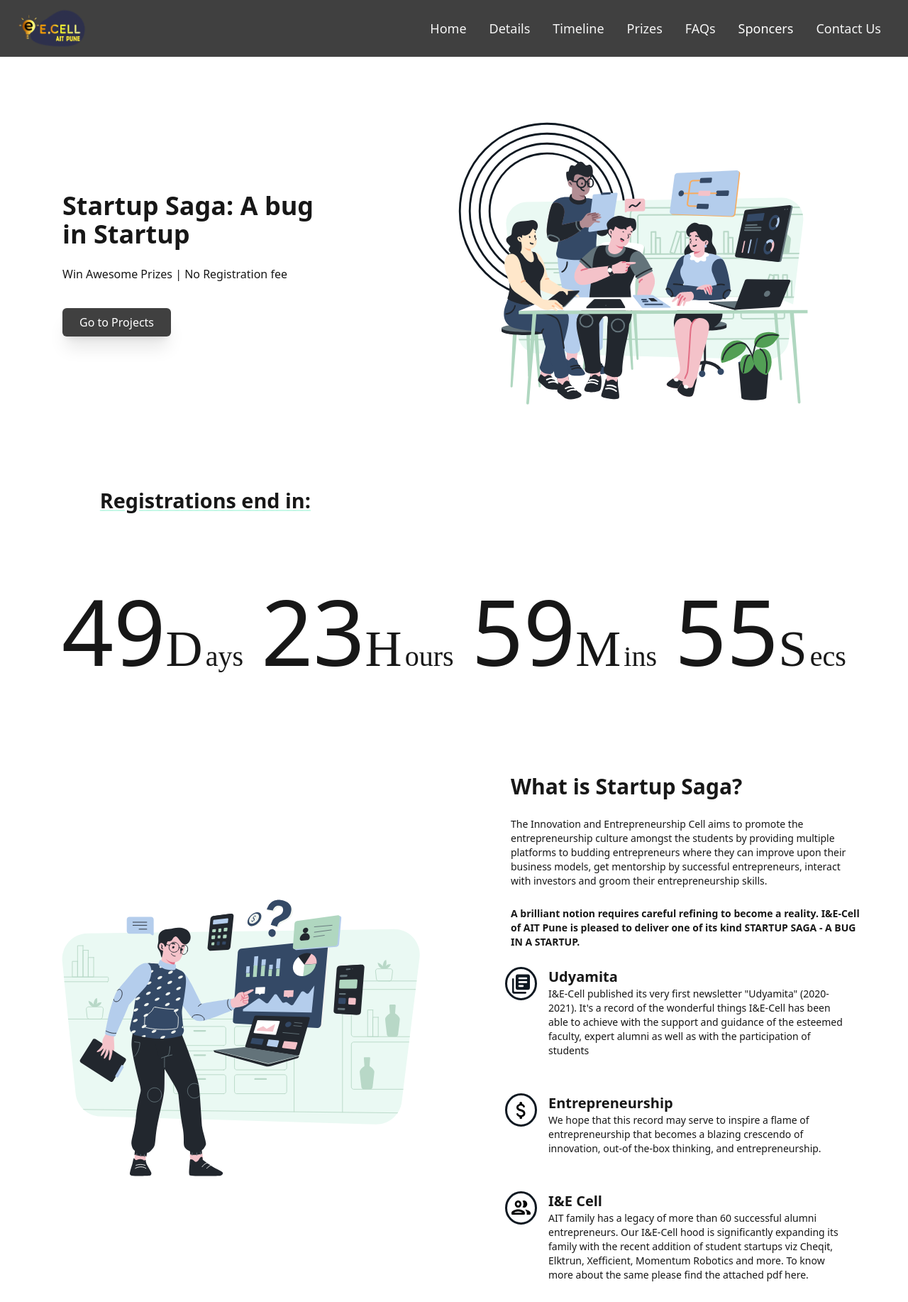
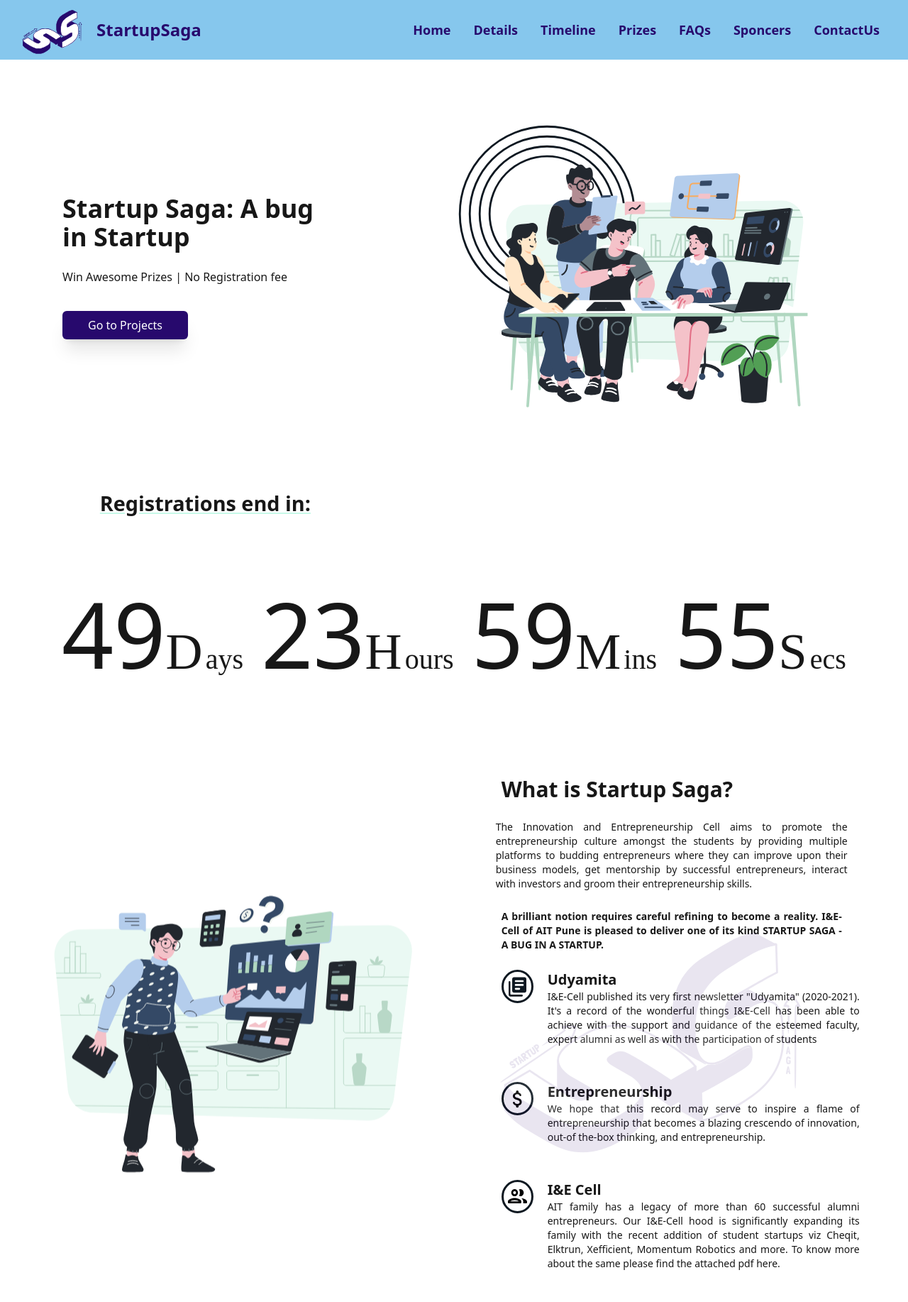
Before and after one commit to GulshanSinghAIT/StartUP-Saga, a website built with Vite: page index.html in a window 1280 px wide. Shown: the top 1834 px of the page at 71% size. Built offline with nearby package versions, Linux system fonts and the light colour scheme.

Commit message:
animated site

```diff
--- a/index.html
+++ b/index.html
@@ -20,7 +20,7 @@
 
   <!-- ...................navbar..................... -->
 
-  <nav class="nav_bar  mx-auto p-1.5  bg-neutral-700">
+  <nav class="nav_bar mx-auto p-2  bg-[#86C7ED] animated fadeIn">
     <div class="container
       mx-auto
       flex
@@ -28,11 +28,7 @@
       justify-between
       ">
       <a href="/" class="focus:outline-none
-        focus-visible:ring-4
-     ring-neutral-900
       rounded-sm
-      ring-offset-4
-     ring-offset-neutral-700
       lg:absolute
       px-5
       z-50
@@ -40,20 +36,25 @@
       transition-opacity
 
         " aria-label="Go to homepage">
-        <img src="/assets/ECEL LOGO.png" width="70" class="w-18
-          md:w-20 lg:w-24 transform
+        <img src="/assets/StartUpSaga.svg" width="60" class="w-16
+
+          md:w-18 lg:w-24 transform
           transition-all
           hover:scale-110 " alt="Ecell logo">
+
+
       </a>
-
+      <h1 class="relative text-2xl text-[#27096D] transform
+      transition-all
+      hover:scale-110 font-semibold px-32">StartupSaga</h1>
       <button id="menu" class="
     lg:hidden
     focus:outline-none
     focus-visible:ring-4
-    ring-neutral-900
+
     rounded-sm
-    ring-offset-4
-    ring-offset-neutral-700
+
+
     text-neutral-100
     hover:text-neutral-600
       transition-colors
@@ -71,8 +72,8 @@
       z-40
       right-0
       left-0
-      top-14
-      bg-neutral-700
+      top-12
+      bg-[#86C7ED]
       shadow-2xl
       text-center
       text-lg
@@ -96,11 +97,13 @@
       transform
           transition-all
           hover:scale-110
+
         py-1
         px-4
         rounded-sm
-      text-neutral-100
-      hover:text-neutral-400
+        font-semibold
+      text-[#27096D]
+      hover:text-neutral-100
 
 
         " href="#homee">Home</a>
@@ -115,8 +118,9 @@
         px-4
         rounded-sm
         ring-offset-4
-      text-neutral-100
-      hover:text-neutral-400
+        font-semibold
+        text-[#27096D]
+      hover:text-neutral-100
 
 
         " href="#details">Details</a>
@@ -127,8 +131,9 @@
           hover:scale-110
         py-1
         px-4
-      text-neutral-100
-      hover:text-neutral-400
+        font-semibold
+        text-[#27096D]
+      hover:text-neutral-100
 
 
         " href="/">Timeline</a>
@@ -142,8 +147,9 @@
         px-4
         ring-neutral-900
         rounded-sm
-      text-neutral-100
-      hover:text-neutral-400
+        font-semibold
+        text-[#27096D]
+      hover:text-neutral-100
 
 
         " href="#Prizess">Prizes</a>
@@ -156,8 +162,9 @@
           hover:scale-110
         py-1
         px-4
-        text-neutral-100
-       hover:text-neutral-400
+        font-semibold
+      text-[#27096D]
+       hover:text-neutral-100
 
 
         " href="#FAQ">FAQs</a>
@@ -169,8 +176,9 @@
           hover:scale-110
         py-1
         px-4
-      text-white
-        hover:text-neutral-400
+        font-semibold
+        text-[#27096D]
+        hover:text-neutral-100
         rounded-md
 
 
@@ -189,11 +197,12 @@
       ring-neutral-900
       rounded-sm
 
-    text-neutral-100
-      hover:text-neutral-400
+      font-semibold
+      text-[#27096D]
+      hover:text-neutral-100
 
 
-        " href="#footerr">Contact Us</a>
+        " href="#footerr">ContactUs</a>
 
 
       </div>
@@ -208,10 +217,10 @@
   <!-- .....................hero section.......................... -->
 
   <section aria-labeledby="home" class="relative py-10
-">
+fadeIn -z-10">
     <div id="homee" class="flex flex-wrap-reverse gap-8 justify-evenly">
       <div class="flex gap-9 flex-wrap flex-col items-start
-    lg:justify-center">
+    lg:justify-center comeInLeft">
         <div class="flex-flex-wrap max-w-sm flex-col items-start gap-2">
           <h2 class="text-4xl  font-semibold">
             Startup Saga: A bug in Startup
@@ -227,8 +236,8 @@
           transition-all
           hover:scale-110
           py-2
-          px-6
-          bg-neutral-700
+          px-9
+          bg-[#27096D]
           text-white
           flex
           gap-2
@@ -244,15 +253,19 @@
         </a>
 
       </div>
-      <img src="/assets/Frame 12.svg" width="600" class="p-12 lg:w-999" alt="">
+      <div class="comeInRight">
+
+        <img src="/assets/Frame 12.svg" width="600" class="p-12 lg:w-999" alt="">
+      </div>
     </div>
+
   </section>
 
 
 
   <!-- ........................ Countdown Timer .......................... -->
 
-  <section class="relative ">
+  <section class="relative hidder">
 
     <h1 class=" timer_heading font-semibold">Registrations end in:</h1>
 
@@ -303,11 +316,14 @@
 
 
       <div id="details" class="flex flex-wrap gap-8 justify-evenly">
-        <img src="/assets/Instagram post - 1.svg" width="580" class=" ig-post p-8 lg:w-950" alt="">
+        <img src="/assets/Instagram post - 1.svg" width="580" class=" ig-post p-8 lg:w-950 hovering" alt="">
         <div class="flex gap-9 flex-wrap flex-col items-start
         lg:justify-center">
+
+          <img class="absolute opacity-10 " src="/assets/StartUpSaga.svg" alt="">
+
           <div class="flex-flex-wrap flex-col items-start gap-2">
-            <h2 class="text-3xl  font-semibold px-2">
+            <h2 class="text-3xl  font-semibold px-4">
 
 
 
@@ -315,14 +331,14 @@
             </h2>
 
             <br>
-            <p class=" text-sm max-w-lg px-2">The Innovation and Entrepreneurship Cell aims to promote the
+            <p class=" text-sm text-justify max-w-lg px-2">The Innovation and Entrepreneurship Cell aims to promote the
               entrepreneurship
               culture amongst the students by providing multiple platforms to budding entrepreneurs
               where they can improve upon their business models, get mentorship by successful
               entrepreneurs, interact with investors and groom their entrepreneurship skills.
             </p>
             <br>
-            <p class="max-w-lg text-sm font-bold px-2">
+            <p class="max-w-lg text-sm text-justify font-bold px-4">
               A brilliant notion requires careful refining to become a reality. I&E-Cell of AIT Pune is pleased to
               deliver one of its kind STARTUP SAGA - A BUG IN A STARTUP.
             </p>
@@ -336,7 +352,7 @@
 
         md:flex-1
         ">
-              <div class="
+              <div class=" px-4
 
         ">
 
@@ -344,8 +360,9 @@
 
               </div>
               <div>
-                <h1 class="text-xl font-semibold  px-4">Udyamita</h1>
-                <p class="max-w-md text-sm px-4">I&E-Cell published its very first newsletter "Udyamita" (2020-2021).
+                <h1 class="text-xl font-semibold  px-1">Udyamita</h1>
+                <p class="max-w-md text-justify text-sm px-1">I&E-Cell published its very first newsletter "Udyamita"
+                  (2020-2021).
                   It's a record of the wonderful things I&E-Cell has been able to achieve with the support and guidance
                   of the esteemed faculty, expert alumni as well as with the participation of students</p>
               </div>
@@ -357,14 +374,14 @@
 
         md:flex-1
         ">
-              <div class="
+              <div class="px-4
         ">
                 <img src="/assets/Group 61 (1).svg" alt="">
 
               </div>
               <div>
-                <h1 class="text-xl  font-semibold px-4">Entrepreneurship</h1>
-                <p class="max-w-md text-sm px-4">We hope that this record may serve to inspire a flame of
+                <h1 class="text-xl  font-semibold px-1">Entrepreneurship</h1>
+                <p class="max-w-md text-justify text-sm px-1">We hope that this record may serve to inspire a flame of
                   entrepreneurship that becomes a blazing crescendo of innovation, out-of the-box thinking, and
                   entrepreneurship.</p>
               </div>
@@ -376,15 +393,15 @@
 
         md:flex-1
         ">
-              <div class="
+              <div class=" px-4
 
         ">
                 <img src="/assets/Group 61.svg" alt="">
 
               </div>
               <div>
-                <h1 class="text-xl  font-semibold px-4">I&E Cell</h1>
-                <p class="max-w-md text-sm px-4">AIT family has a legacy of more than 60 successful alumni
+                <h1 class="text-xl  font-semibold px-1">I&E Cell</h1>
+                <p class="max-w-md text-justify text-sm px-1">AIT family has a legacy of more than 60 successful alumni
                   entrepreneurs. Our I&E-Cell hood is significantly expanding its family with the recent addition of
                   student startups viz Cheqit, Elktrun, Xefficient, Momentum Robotics and more. To know more about the
                   same please find the attached pdf here.</p>
@@ -399,7 +416,7 @@
 
 
       <!---------------------- Prizes section --------------------------->
-      <div id="Prizess" class="prizes mx-auto max-w-xl relative top-12">
+      <div id="Prizess" class="prizes mx-auto max-w-xl relative top-12 hidder">
         <h1 class="text-center mx-auto font-sans text-4xl font-bold">Prizes</h1>
         <div class="transform
         transition-all
@@ -506,14 +523,14 @@
       <img src="assets/Group 39.svg" alt="" class="justify-center w-full lg:w-80 md:w-80">
       </div>
     </div> -->
-      <div id="FAQ" class="faqsection relative top-28 mx-auto">
+      <div id="FAQ" class="faqsection relative top-28 mx-auto hidder">
         <h1 class="text-center mx-auto font-sans text-4xl font-bold">FAQ</h1>
         <div class="faq prizes mx-auto max-w-full relative top-2 flex justify-center">
           <div
             class="container lg:grid lg:grid-rows-1 lg:grid-cols-2 lg:items-center md:flex md:flex-col-reverse md:justify-center md:items-center flex flex-col-reverse p-4 w-fit">
             <div class="faqmain col-span-1">
               <div class="question gap-2 mt-12 border-solid  border-2 border-neutral-600 rounded-md">
-                <div class="question-question flex justify-center p-2 rounded-md bg-[#B4CDEC]">
+                <div class="question-question flex justify-center p-2 rounded-md bg-[#86C7ED]">
                   <div class="faqquestion">Lorem ipsum dolor sit amet consectetur adipisicing elit. Officiis, similique.
                   </div>
                   <div class="arrow translate-y-0.5">
@@ -611,7 +628,7 @@
             </div>
 
 
-            <img src="assets/Group 39.svg" alt="" class="justify-center lg:ml-12 relative top-5 w-full col-span-1">
+            <img src="assets/Group 39.svg" alt="" class="justify-center lg:ml-12 relative top-5 w-full col-span-1 hovering">
           </div>
         </div>
       </div>
@@ -622,7 +639,7 @@
 
 
       <!------------------- Sponsors section ------------------->
-      <div id="Sponc" class="sponsors mx-auto relative top-40">
+      <div id="Sponc" class="sponsors mx-auto relative top-40 hidder">
         <h1 class="text-center mx-auto font-sans text-4xl justify-center font-bold">Our Sponsors</h1>
         <div class="sponsor-cards">
           <div class="keysponsors flex gap-2 justify-center mt-8">
@@ -635,17 +652,17 @@
           <div class="sponsorcards flex flex-col items-center lg:flex-row gap-8 justify-center mt-4">
             <div class="  transform
             transition-all
-            hover:scale-110 sponsor bg-[#B4CDEC] w-40 p-6 justify-center rounded-sm">
+            hover:scale-110 sponsor bg-[#A183E7] w-40 p-6 justify-center rounded-sm">
               <img src="assets/Devfolio_Logo-Colored.png" alt="">
             </div>
             <div class="   transform
             transition-all
-            hover:scale-110 sponsor bg-[#B4CDEC] w-40 p-6 justify-center rounded-sm">
+            hover:scale-110 sponsor bg-[#A183E7] w-40 p-6 justify-center rounded-sm">
               <img src="assets/Polygon_Logo-Dark.png" alt="">
             </div>
             <div class="  transform
             transition-all
-            hover:scale-110 sponsor bg-[#B4CDEC] w-40 p-7 justify-center rounded-sm">
+            hover:scale-110 sponsor bg-[#A183E7] w-40 p-7 justify-center rounded-sm">
               <img src="assets/Solana-Colored.svg" alt="">
             </div>
           </div>
@@ -659,10 +676,10 @@
             <img src="assets/Line 26.svg" alt="" class="opacity-0 lg:opacity-100">
           </div>
           <div class="sponsorcards flex flex-col items-center lg:flex-row gap-8 justify-center mt-4">
-            <div class="sponsor bg-[#B4CDEC] w-40 p-6 justify-center rounded-sm">
+            <div class="sponsor bg-[#A183E7] w-40 p-6 justify-center rounded-sm">
               <img src="assets/Devfolio_Logo-Colored.png" alt="">
             </div>
-            <div class="sponsor bg-[#B4CDEC] w-40 p-6 justify-center rounded-sm">
+            <div class="sponsor bg-[#A183E7] w-40 p-6 justify-center rounded-sm">
               <img src="assets/Polygon_Logo-Dark.png" alt="">
             </div>
 
@@ -686,7 +703,7 @@
 
       <section aria-labeledby="footer" class="foot relative
 ">
-        <div id="footerr" class="bg-neutral-700 flex flex-wrap justify-evenly">
+        <div id="footerr" class="bg-[#86C7ED] flex flex-wrap justify-evenly">
           <div class="register flex gap-3  flex-wrap flex-col
           justify-center">
 
@@ -697,7 +714,7 @@
           py-2
           px-6
           border-2
-          bg-neutral-800
+          bg-[#27096D]
           hover:bg-neutral-600
           flex
           text-white
@@ -715,8 +732,9 @@
           py-2
           px-8
           bg-neutral-50
-          text-black
+          text-[#27096D]
           border-2
+          border-[#27096D]
           flex
           gap-2
           shadow-2xl
@@ -787,7 +805,7 @@
           hover:scale-110
           py-2
           px-6
-          bg-neutral-900
+          bg-[#27096D]
           border-2
           flex
           gap-2
--- a/main.js
+++ b/main.js
@@ -81,3 +81,16 @@ navBtn.addEventListener('click', () => {
           TransitionEvent
       });
   }
+
+  const observer = new IntersectionObserver((entries)=>{
+    entries.forEach((entry)=>{
+      if (entry.isIntersecting) {
+        entry.target.classList.add('shower')
+      }
+      else{
+        entry.target.classList.remove('shower')
+      }
+    })
+  })
+  const hiddenElements = document.querySelectorAll('.hidder')
+  hiddenElements.forEach((el)=>observer.observe(el))
--- a/style.css
+++ b/style.css
@@ -261,3 +261,67 @@ padding-left: 11%;
 /* .nav_bar{
   position:fixed;
 } */
+
+.fadeIn{
+  animation: fadeIn 0.8s both;
+}
+
+@keyframes fadeIn{
+  0%{
+    opacity: 0;
+  }
+  100%{
+    opacity: 1;
+  }
+}
+.hovering{
+  animation: hovering 5s both ease-in-out;
+  animation-iteration-count: infinite;
+  animation-delay: 1.2s;
+}
+@keyframes hovering{
+  0%{
+    transform: translateY(8px);
+  }
+  50%{
+    transform: translateY(-8px);
+  }
+  100%{
+    transform: translateY(8px);
+  }
+}
+.comeInRight{
+  animation: comeInRight 1s both;
+}
+@keyframes comeInRight {
+  0%{
+    transform: translateX(200px);
+  }
+  100%{
+    transform: translateY(0px);
+  }
+}
+
+.comeInLeft{
+  animation: comeInLeft 1s both;
+}
+@keyframes comeInLeft {
+  0%{
+    transform: translateX(-200px);
+  }
+  100%{
+    transform: translateX(0px);
+  }
+}
+
+
+.hidder{
+  opacity: 0;
+  transform: translateY(-100px);
+  transition: all 1s;
+}
+.shower{
+  opacity: 100;
+  transform: translateY(0);
+  transition: all 1s;
+}
```
Also changed, not shown: assets/StartUpSaga.svg (added).
